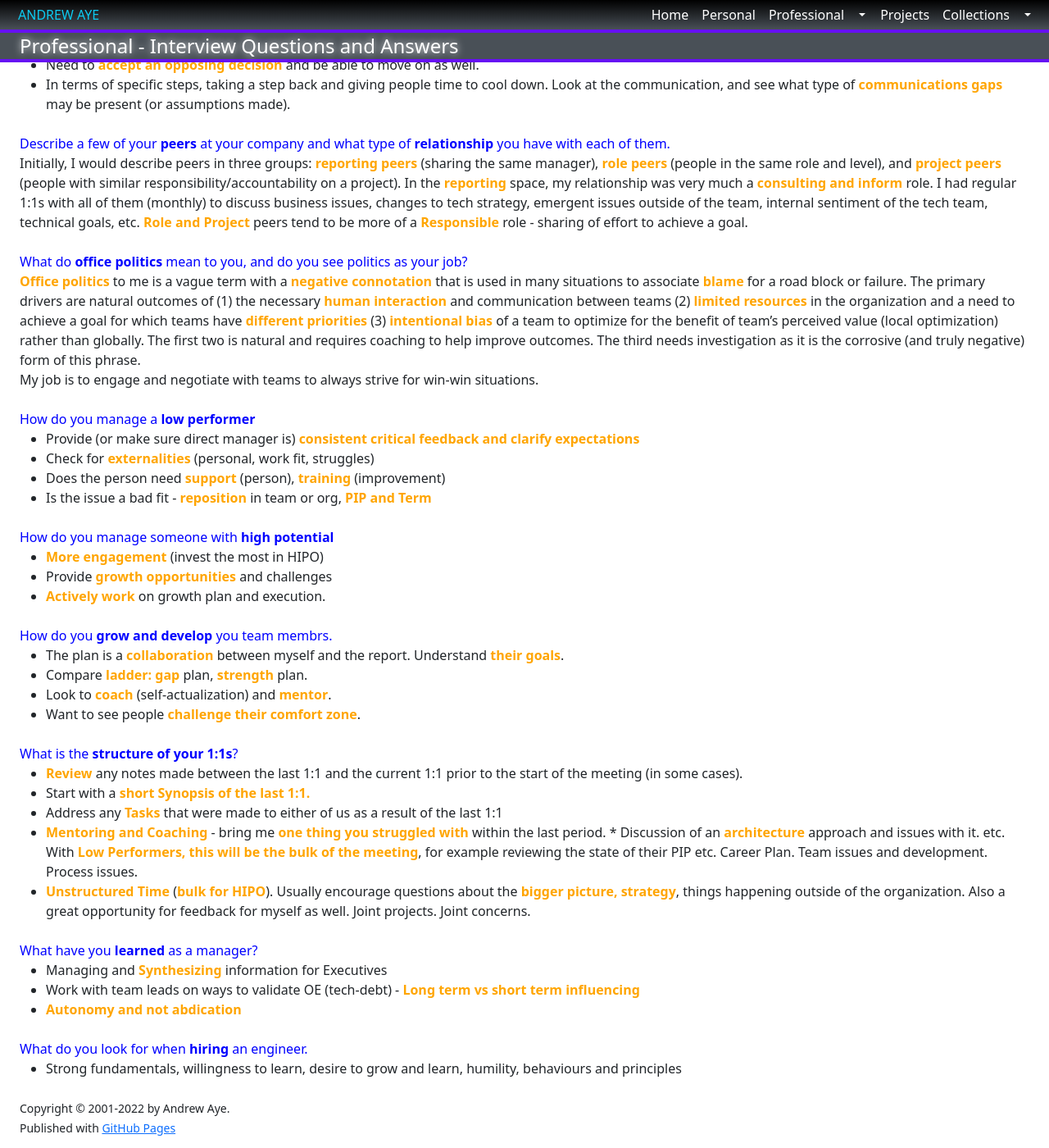
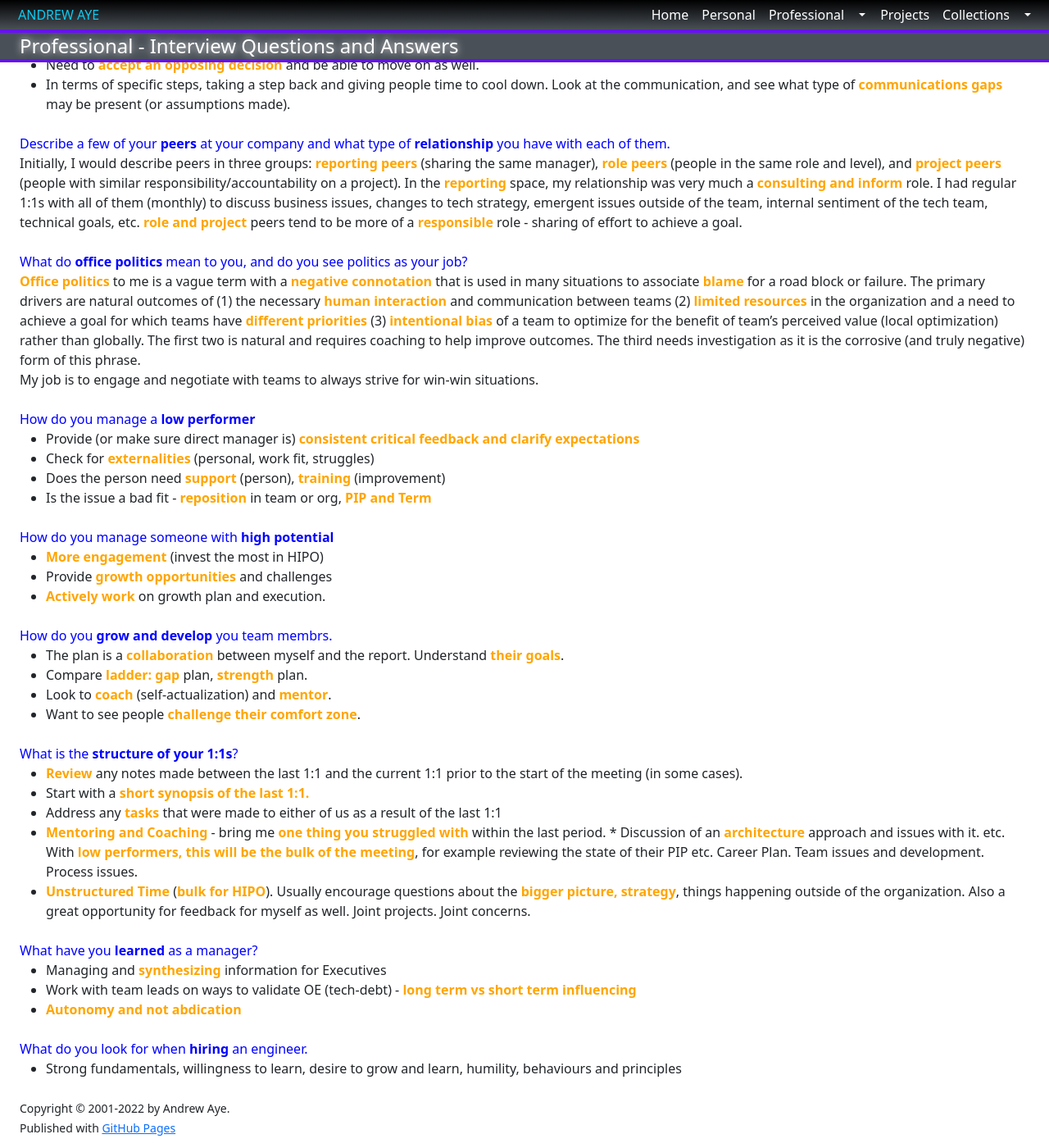
Before and after one commit to aaye/aaye.github.io, a Jekyll site: the page built from professional/interviewqanda.md, in a window 1280 px wide and 1400 px high, scrolled down 747 px. Shown: the whole window at 82% size. Built offline with Jekyll 4.4.1, drawn with Linux system fonts in a browser that asks for light colours.

Commit message:
Update interviewqanda.md

```diff
--- a/professional/interviewqanda.md
+++ b/professional/interviewqanda.md
@@ -51,7 +51,7 @@ paragraph_no_space_after: true
 <br/>
 
 <span style="color:blue">Describe a few of your **peers** at your company and what type of **relationship** you have with each of them.</span>
-Initially, I would describe peers in three groups: <span style="color:orange">**reporting peers**</span> (sharing the same manager), <span style="color:orange">**role peers**</span> (people in the same role and level), and <span style="color:orange">**project peers**</span> (people with similar responsibility/accountability on a project). In the <span style="color:orange">**reporting**</span> space, my relationship was very much a <span style="color:orange">**consulting and inform**</span> role. I had regular 1:1s with all of them (monthly) to discuss business issues, changes to tech strategy, emergent issues outside of the team, internal sentiment of the tech team, technical goals, etc. <span style="color:orange">**Role and Project**</span> peers tend to be more of a <span style="color:orange">**Responsible**</span> role - sharing of effort to achieve a goal.
+Initially, I would describe peers in three groups: <span style="color:orange">**reporting peers**</span> (sharing the same manager), <span style="color:orange">**role peers**</span> (people in the same role and level), and <span style="color:orange">**project peers**</span> (people with similar responsibility/accountability on a project). In the <span style="color:orange">**reporting**</span> space, my relationship was very much a <span style="color:orange">**consulting and inform**</span> role. I had regular 1:1s with all of them (monthly) to discuss business issues, changes to tech strategy, emergent issues outside of the team, internal sentiment of the tech team, technical goals, etc. <span style="color:orange">**role and project**</span> peers tend to be more of a <span style="color:orange">**responsible**</span> role - sharing of effort to achieve a goal.
 
 <br/>
 
@@ -86,16 +86,16 @@ My job is to engage and negotiate with teams to always strive for win-win situat
 
 <span style="color:blue">What is the **structure of your 1:1s**?</span>
 - <span style="color:orange">**Review**</span> any notes made between the last 1:1 and the current 1:1 prior to the start of the meeting (in some cases).
-- Start with a <span style="color:orange">**short Synopsis of the last 1:1.**</span>
-- Address any <span style="color:orange">**Tasks**</span> that were made to either of us as a result of the last 1:1
-- <span style="color:orange">**Mentoring and Coaching**</span> - bring me <span style="color:orange">**one thing you struggled with**</span> within the last period.   * Discussion of an <span style="color:orange">**architecture**</span> approach and issues with it. etc. With <span style="color:orange">**Low Performers, this will be the bulk of the meeting**</span>, for example reviewing the state of their PIP etc. Career Plan. Team issues and development. Process issues.
+- Start with a <span style="color:orange">**short synopsis of the last 1:1.**</span>
+- Address any <span style="color:orange">**tasks**</span> that were made to either of us as a result of the last 1:1
+- <span style="color:orange">**Mentoring and Coaching**</span> - bring me <span style="color:orange">**one thing you struggled with**</span> within the last period.   * Discussion of an <span style="color:orange">**architecture**</span> approach and issues with it. etc. With <span style="color:orange">**low performers, this will be the bulk of the meeting**</span>, for example reviewing the state of their PIP etc. Career Plan. Team issues and development. Process issues.
 - <span style="color:orange">**Unstructured Time**</span> (<span style="color:orange">**bulk for HIPO**</span>). Usually encourage questions about the <span style="color:orange">**bigger picture, strategy**</span>, things happening outside of the organization. Also a great opportunity for feedback for myself as well. Joint projects. Joint concerns.
 
 <br/>
 
 <span style="color:blue">What have you **learned** as a manager?</span>
-- Managing and <span style="color:orange">**Synthesizing**</span> information for Executives
-- Work with team leads on ways to validate OE (tech-debt) - <span style="color:orange">**Long term vs short term influencing**</span>
+- Managing and <span style="color:orange">**synthesizing**</span> information for Executives
+- Work with team leads on ways to validate OE (tech-debt) - <span style="color:orange">**long term vs short term influencing**</span>
 - <span style="color:orange">**Autonomy and not abdication**</span>
 
 <br/>
```
